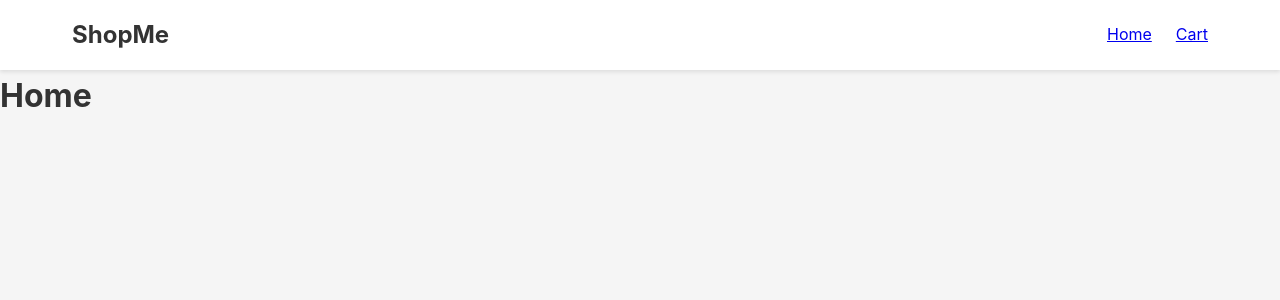
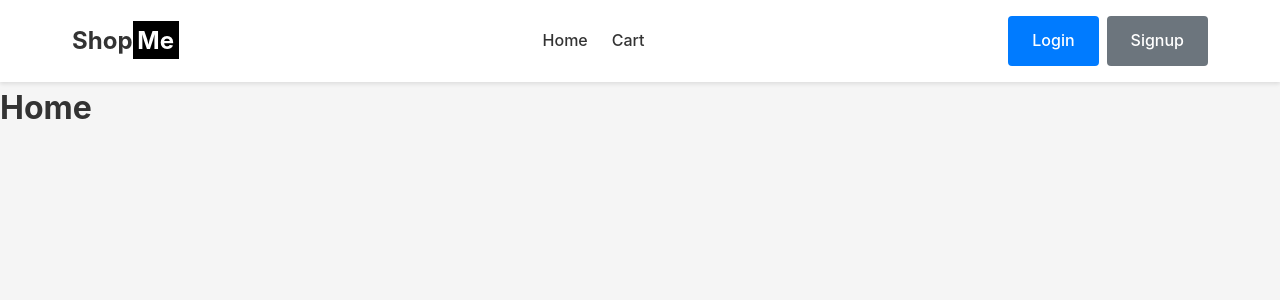
Before and after one commit to AleksandarStanisic021/eshop-1, a React (Vite) app: page / in a window 1280 px wide. Shown: the top 300 px of the page. Built offline with nearby package versions, Linux system fonts and the light colour scheme.

Commit message:
work on navbar

```diff
--- a/src/components/Navbar.jsx
+++ b/src/components/Navbar.jsx
@@ -5,11 +5,29 @@ export default function Navbar() {
     <nav className="navbar">
       <div className="navbar-container">
         <Link to="/" className="navbar-brand">
-          ShopMe
+          Shop
+          <span
+            style={{ color: "white", background: "black", padding: "0.3rem" }}>
+            Me
+          </span>
         </Link>
         <div className="navbar-links">
-          <Link to="/">Home</Link>
-          <Link to="/checkout">Cart</Link>
+          <Link className="navbar-link" to="/">
+            Home
+          </Link>
+          <Link className="navbar-link" to="/checkout">
+            Cart
+          </Link>
+        </div>
+        <div className="navbar-auth">
+          <div className="navbar-auth-links">
+            <Link to="/auth" className="btn btn-primary">
+              Login
+            </Link>
+            <Link to="/auth" className="btn btn-secondary">
+              Signup
+            </Link>
+          </div>
         </div>
       </div>
     </nav>
```
